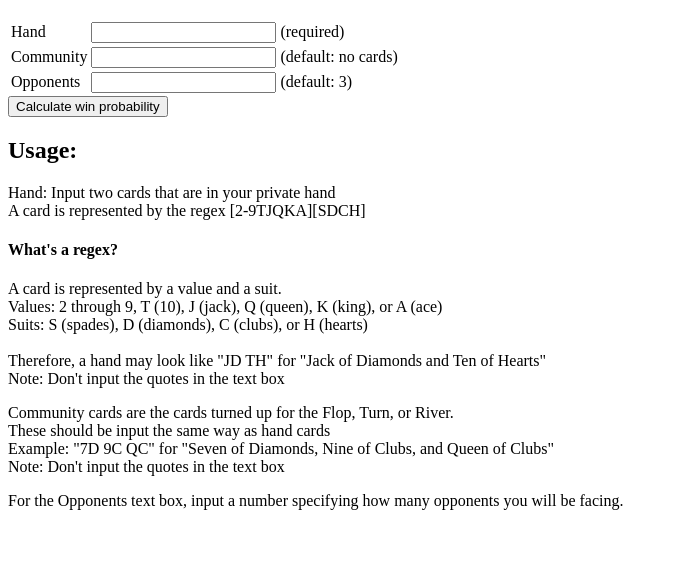
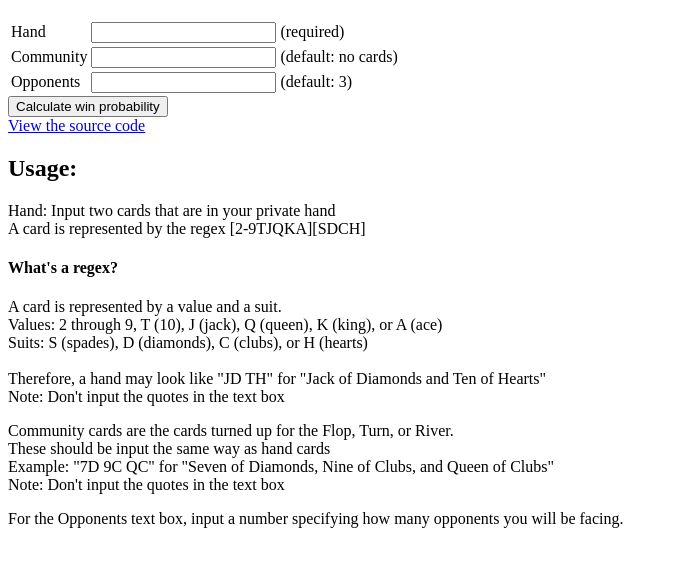
Before and after one commit to gorel/C-Poker-AI, a plain HTML site: page src/pokerserver/index.html in a window 1280 px wide. Shown: the part 61-628 px from the top of the page, without its empty margins (0-675 px from the left). Drawn offline with Linux system fonts and the light colour scheme.

Commit message:
Added link to source code on server index page

```diff
--- a/src/pokerserver/index.html
+++ b/src/pokerserver/index.html
@@ -33,6 +33,8 @@
         <input type="submit" value="Calculate win probability">
     </form>
 
+    <a href="https://github.com/gorel/C-Poker-AI">View the source code</a>
+
     <h2>
         Usage:
     </h2>
```
